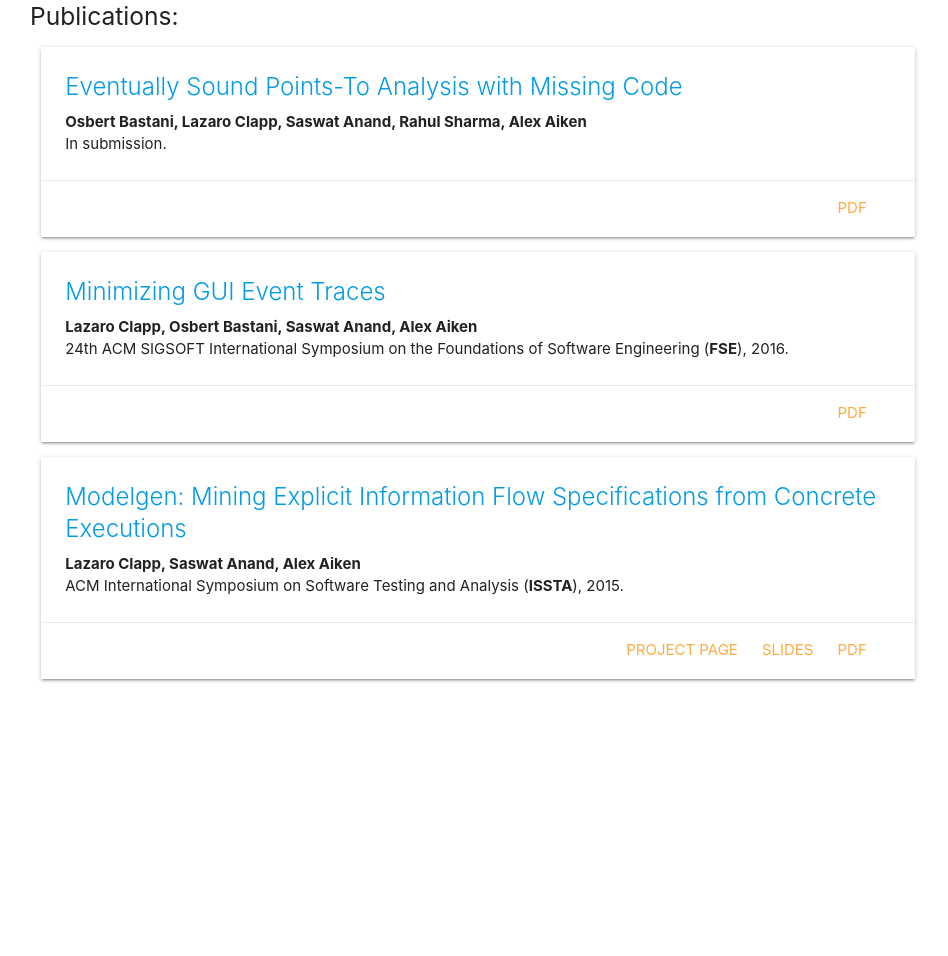
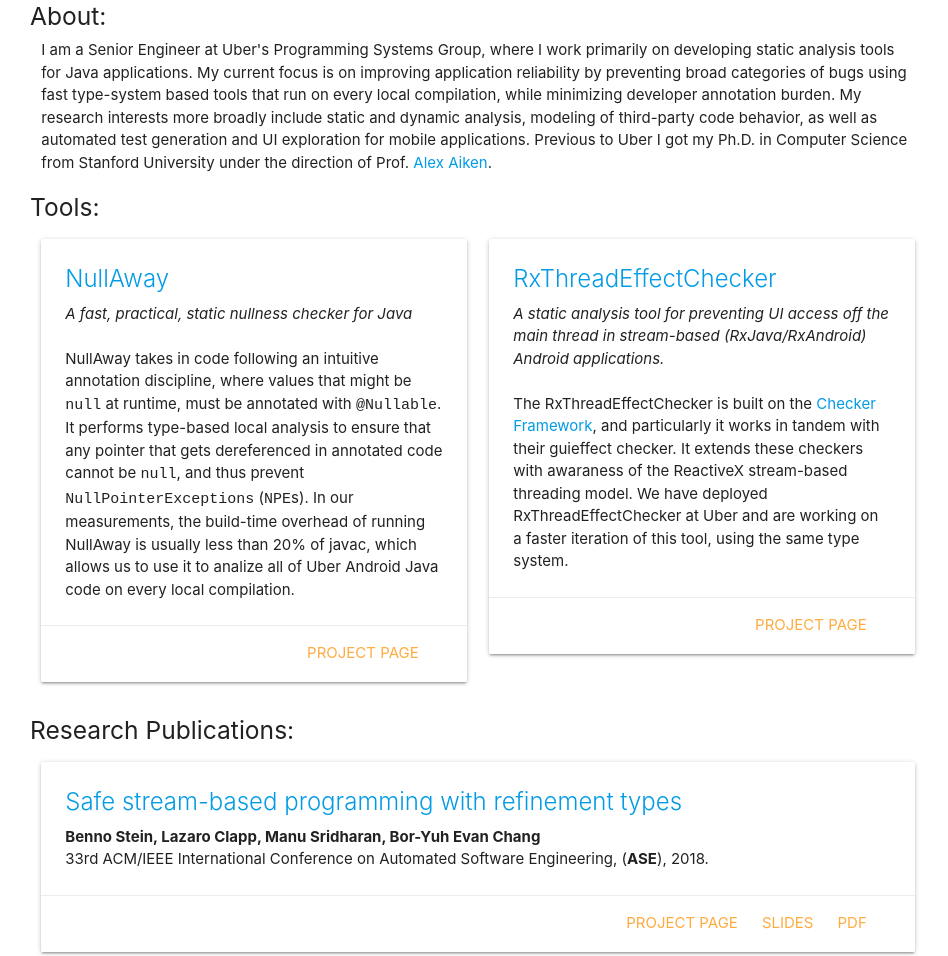
Before and after one commit to lazaroclapp/home-page, a plain HTML site: page static/index.html in a window 1280 px wide. Shown: the part 397-1353 px from the top of the page, without its empty margins (162-1110 px from the left). Before the commit the page ends 1111 px from the top, so only its background shows below. Drawn offline with nearby package versions, Linux system fonts and the light colour scheme.

Commit message:
Update content (quick pass)

```diff
--- a/static/index.html
+++ b/static/index.html
@@ -52,10 +52,54 @@
            </div>
 	</div>
         <div class="divider"></div><br/>
+  <div class="row" id="about">
+    <h5>About:</h5>
+    <div class="col s12">
+      I am a Senior Engineer at Uber's Programming Systems Group, where I work primarily on developing static analysis tools for Java applications. My current focus is on improving application reliability by preventing broad categories of bugs using fast type-system based tools that run on every local compilation, while minimizing developer annotation burden. My research interests more broadly include static and dynamic analysis, modeling of third-party code behavior, as well as automated test generation and UI exploration for mobile applications. Previous to Uber I got my Ph.D. in Computer Science from Stanford University under the direction of Prof. <a href="https://theory.stanford.edu/~aiken/"/>Alex Aiken</a>.
+      <!-- maybe link CV -->
+    </div>
+  </div>
+  <div class="row" id="projects">
+    <h5>Tools:</h5>
+    <div class="col s12 m6">
+      <div class="card hoverable">
+        <div class="card-content">
+          <span class="card-title grey-text text-darken-4"><a href="https://github.com/uber/NullAway">NullAway</a></span>
+          <p><i>A fast, practical, static nullness checker for Java</i></p><br />
+          <p>NullAway takes in code following an intuitive annotation discipline, where values that might be <tt>null</tt> at runtime, must be annotated with <tt>@Nullable</tt>. It performs type-based local analysis to ensure that any pointer that gets dereferenced in annotated code cannot be <tt>null</tt>, and thus prevent <tt>NullPointerExceptions</tt> (<tt>NPE</tt>s). In our measurements, the build-time overhead of running NullAway is usually less than 20% of javac, which allows us to use it to analize all of Uber Android Java code on every local compilation.</p>
+        </div>
+        <div class="card-action">
+          <a href="https://github.com/uber/NullAway">Project Page</a>
+        </div>
+      </div>
+    </div>
+    <div class="col s12 m6">
+      <div class="card hoverable">
+        <div class="card-content">
+          <span class="card-title grey-text text-darken-4"><a href="https://github.com/uber-research/RxThreadEffectChecker">RxThreadEffectChecker</a></span>
+          <p><i>A static analysis tool for preventing UI access off the main thread in stream-based (RxJava/RxAndroid) Android applications.</i></p><br />
+          <p>The RxThreadEffectChecker is built on the <a href="https://checkerframework.org/">Checker Framework</a>, and particularly it works in tandem with their guieffect checker. It extends these checkers with awaraness of the ReactiveX stream-based threading model. We have deployed RxThreadEffectChecker at Uber and are working on a faster iteration of this tool, using the same type system.</p>
+        </div>
+        <div class="card-action">
+          <a href="https://github.com/uber-research/RxThreadEffectChecker">Project Page</a>
+        </div>
+      </div>
+    </div>
+  </div>
 	<div class="row" id="papers">
-           <h5>Publications:</h5>
+           <h5>Research Publications:</h5>
 <!--           <div class="card hoverable small" style="max-height: 180px;"> -->
            <div class="col s12">
+            <div class="card hoverable">
+             <div class="card-content">
+                <span class="card-title grey-text text-darken-4"><a href="preprints/ase18-rxthreadchecker.pdf">Safe stream-based programming with refinement types</a></span>
+                <p><span style="font-weight:bold"/>Benno Stein, Lazaro Clapp, Manu Sridharan, Bor-Yuh Evan Chang</span><br/>
+                33rd ACM/IEEE International Conference on Automated Software Engineering, (<b>ASE</b>), 2018.</p>
+             </div>
+             <div class="card-action">
+              <a href="preprints/ase18-rxthreadchecker.pdf">PDF</a><a href="slides/ase2018_slides.pdf">Slides</a><a href="https://github.com/uber-research/RxThreadEffectChecker">Project Page</a>
+             </div>
+      </div>
             <div class="card hoverable">
              <div class="card-content">
                 <span class="card-title grey-text text-darken-4"><a href="https://arxiv.org/pdf/1711.03436.pdf">Eventually Sound Points-To Analysis with Missing Code</a></span>
```
Also changed, not shown: 2 other files.
